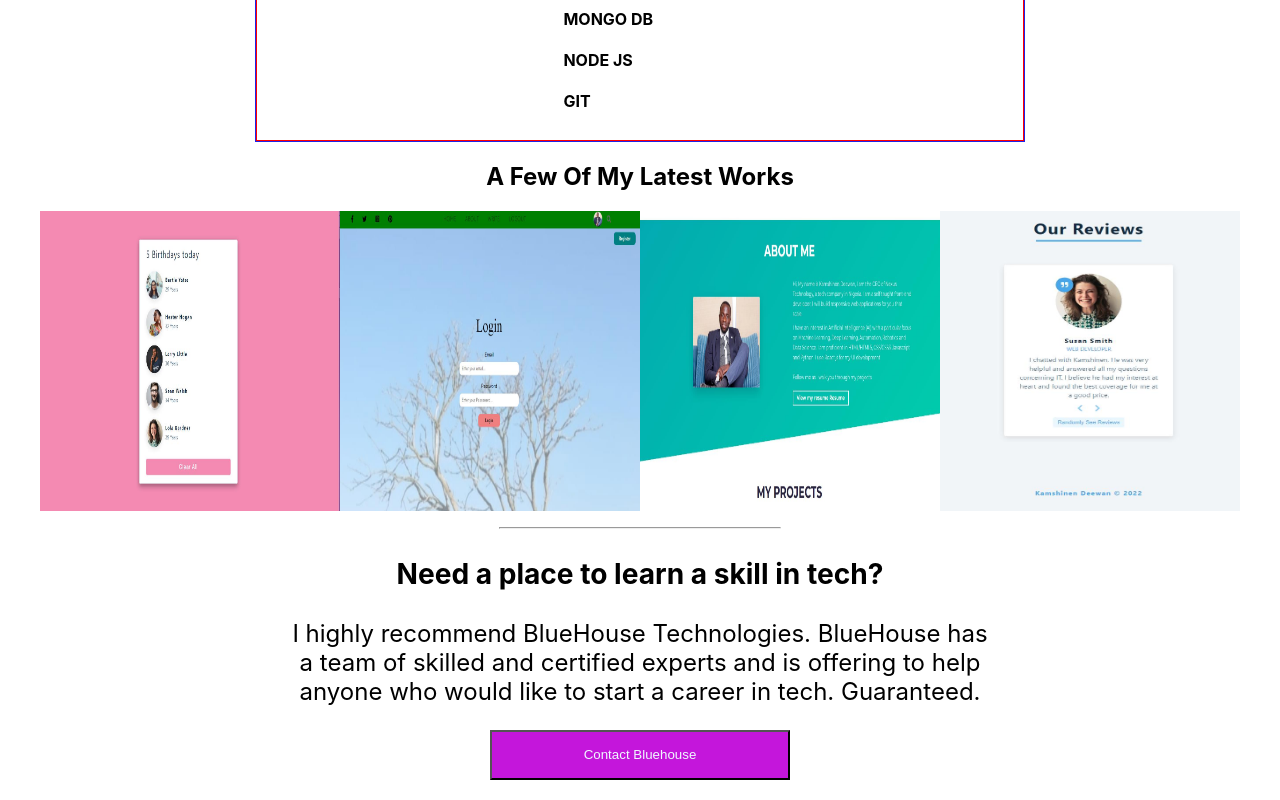
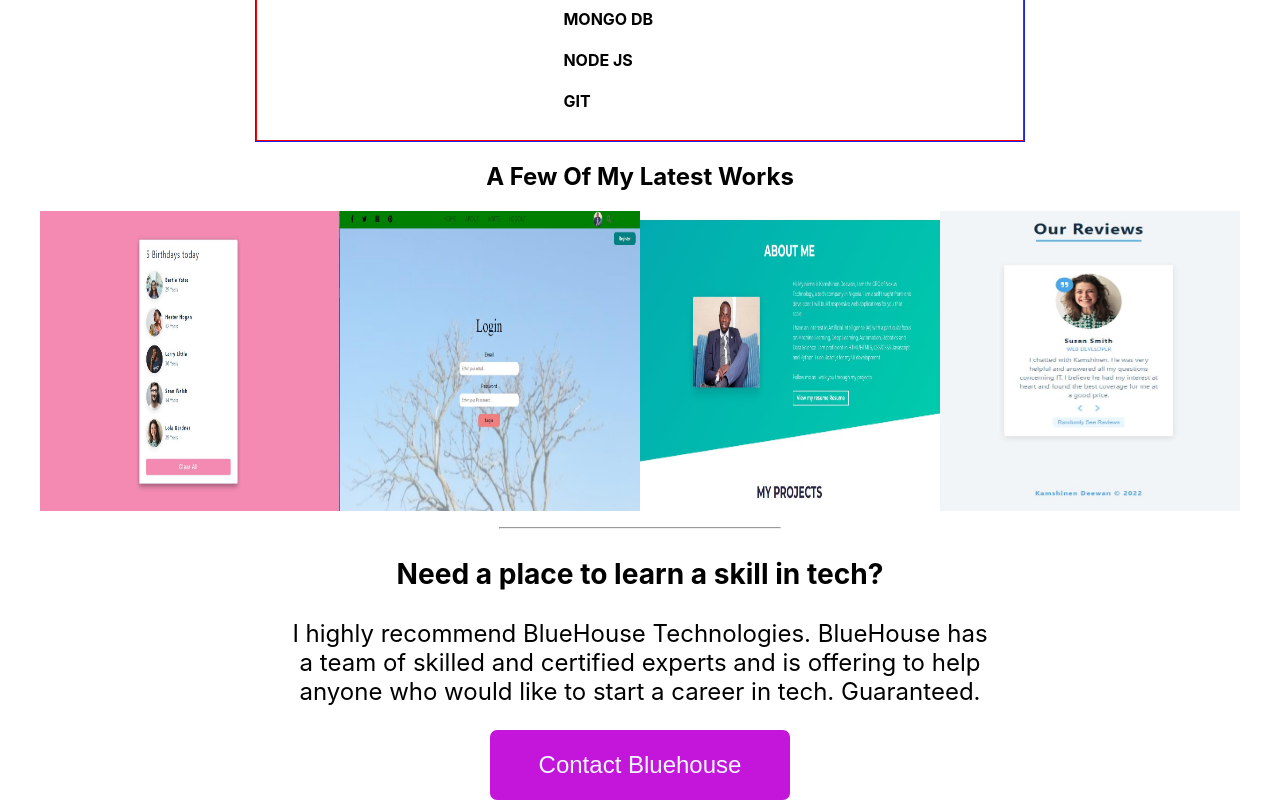
Before and after one commit to Muelji/myportfoliowebsite, a React (Create React App) app: page / in a window 1280 px wide. Shown: the part 2466-3266 px from the top of the page. Built offline with nearby package versions, Linux system fonts and the light colour scheme.

Commit message:
styling the button

```diff
--- a/src/Components/Work.css
+++ b/src/Components/Work.css
@@ -19,8 +19,13 @@
 
 button{
     width: 300px;
-    height: 50px;
+    height: 70px;
     background-color: rgb(196, 22, 219);
     color: aliceblue;
+    border-radius: 7px;
+    padding: 5px;
+    font-size: 100%;
+    border: none;
+
 
 }
```
